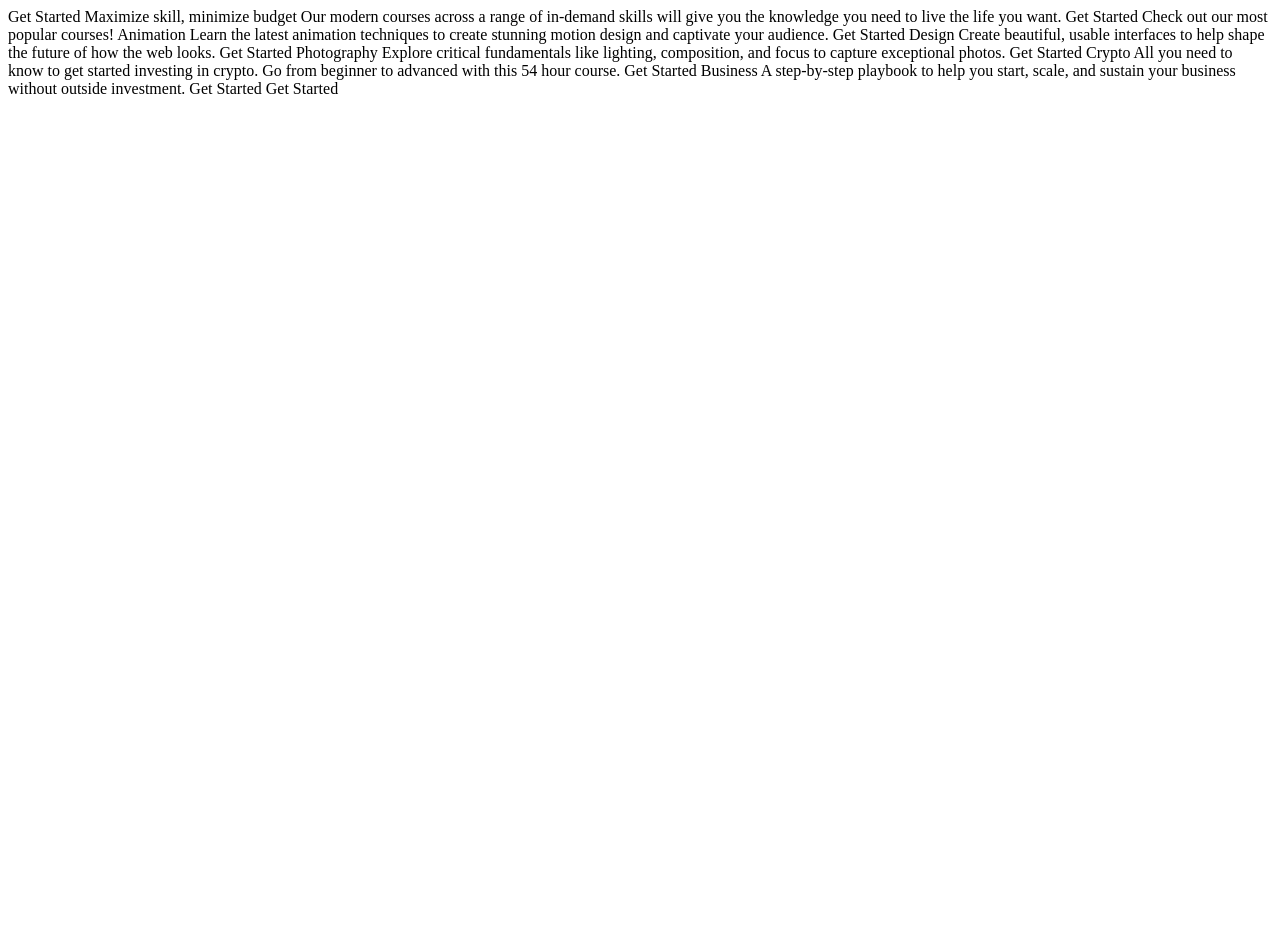
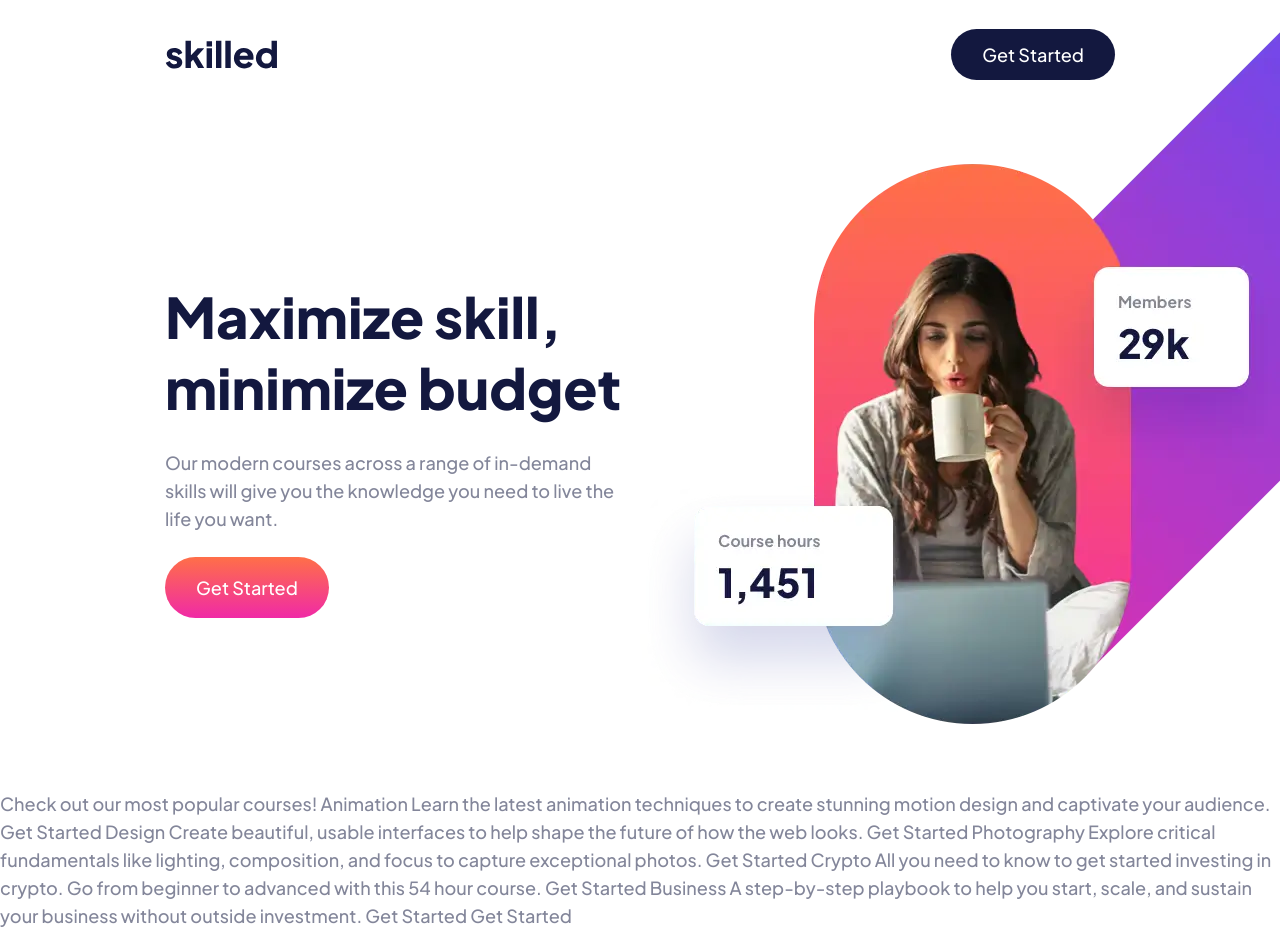
Before and after one commit to joaskr/skilled-e-learning-landing-page, a plain HTML site: page index.html in a window 1280 px wide. Before the commit the page ends 800 px from the top, so only its background shows below. Drawn offline with Linux system fonts and the light colour scheme.

Commit message:
Added header

```diff
--- a/index.html
+++ b/index.html
@@ -7,17 +7,27 @@
   <link rel="icon" type="image/png" sizes="32x32" href="./assets/favicon-32x32.png">
 
   <title>Frontend Mentor | Skilled e-learning landing page</title>
+  <link rel="preconnect" href="https://fonts.googleapis.com">
+  <link rel="preconnect" href="https://fonts.gstatic.com" crossorigin>
+  <link href="https://fonts.googleapis.com/css2?family=Plus+Jakarta+Sans:wght@500;700;800&display=swap" rel="stylesheet">
+  <link rel="stylesheet" href="./reset.css">
+  <link rel="stylesheet" href="./style.css">
 </head>
 <body>
-
-  Get Started
-
-  Maximize skill, minimize budget
-
-  Our modern courses across a range of in-demand skills will give you the
-  knowledge you need to live the life you want.
-
-  Get Started
+  <header>
+    <div class="top-section">
+      <img src="./assets/logo-dark.svg" alt="skilled logo">
+      <button class="button-header">Get Started</button>
+    </div>
+    <div class="hero-section">
+      <h1>Maximize skill, minimize budget</h1>
+      <p>Our modern courses across a range of in-demand skills will give you the knowledge you need to live the life you want.</p>
+      <button class="button-main">Get Started</button>
+      <div class="hero-img-mobile">
+        <img src="./assets/image-hero-mobile@2x.webp" alt="woman holding a cup, course hours 1451, members 29k">
+      </div>
+    </div>
+  </header>
 
   Check out our most popular courses!
 
--- /dev/null
+++ b/reset.css
@@ -0,0 +1,114 @@
+/* http://meyerweb.com/eric/tools/css/reset/
+   v2.0 | 20110126
+   License: none (public domain)
+*/
+
+html,
+body,
+div,
+span,
+applet,
+object,
+iframe,
+h1,
+h2,
+h3,
+h4,
+h5,
+h6,
+p,
+blockquote,
+pre,
+a,
+abbr,
+acronym,
+address,
+big,
+cite,
+code,
+del,
+dfn,
+em,
+img,
+ins,
+kbd,
+q,
+s,
+samp,
+small,
+strike,
+strong,
+sub,
+sup,
+tt,
+var,
+b,
+u,
+i,
+center,
+dl,
+dt,
+dd,
+ol,
+ul,
+li,
+fieldset,
+form,
+label,
+legend,
+table,
+caption,
+tbody,
+tfoot,
+thead,
+tr,
+th,
+td,
+article,
+aside,
+canvas,
+details,
+embed,
+figure,
+figcaption,
+footer,
+header,
+hgroup,
+menu,
+nav,
+output,
+ruby,
+section,
+summary,
+time,
+mark,
+audio,
+video {
+  margin: 0;
+  padding: 0;
+  border: 0;
+  font-size: 100%;
+  font: inherit;
+  vertical-align: baseline;
+}
+/* HTML5 display-role reset for older browsers */
+article,
+aside,
+details,
+figcaption,
+figure,
+footer,
+header,
+hgroup,
+menu,
+nav,
+section {
+  display: block;
+}
+body {
+  line-height: 1;
+}
+ol,
+ul {
+  list-style: none;
+}
--- /dev/null
+++ b/style.css
@@ -0,0 +1,194 @@
+:root {
+  --light-blue: #666ca3;
+  --dark-blue: #13183f;
+  --gray: #83869a;
+  --dark-pink: #f74780;
+  --light-pink: #ffa7c3;
+  --white: #fff;
+  --pink-gradient: linear-gradient(180deg, #ff6f48 0%, #f02aa6 100%);
+  --purple-gradient: linear-gradient(180deg, #4851ff -54.32%, #f02aa6 100%);
+}
+/* background-image: linear-gradient(45deg, var(--gradient-colors)); */
+body {
+  font-family: "Plus Jakarta Sans", sans-serif;
+  font-size: 1rem;
+  line-height: 1.75rem;
+  color: var(--gray);
+  font-weight: 500;
+}
+
+h1,
+h2,
+h3,
+h4 {
+  font-style: normal;
+  font-weight: 800;
+  color: var(--dark-blue);
+}
+
+button {
+  border-radius: 28px;
+  color: var(--white);
+  padding: 0.88rem 1.94rem;
+  cursor: pointer;
+  border: none;
+  font-family: "Plus Jakarta Sans", sans-serif;
+  font-size: 1rem;
+}
+
+.button-header {
+  background: var(--dark-blue);
+}
+
+.button-header:hover {
+  background: var(--light-blue);
+}
+
+.button-main {
+  background: var(--pink-gradient);
+  padding: 1.19rem 1.94rem;
+  border-radius: 31.5px;
+  margin-bottom: 2.875rem;
+}
+
+.button-main:hover {
+  background: linear-gradient(
+      0deg,
+      rgba(255, 255, 255, 0.5),
+      rgba(255, 255, 255, 0.5)
+    ),
+    linear-gradient(180deg, #ff6f48 0%, #f02aa6 100%);
+}
+
+.button-footer {
+  background: var(--purple-gradient);
+}
+
+.button-footer:hover {
+  background: linear-gradient(
+      0deg,
+      rgba(255, 255, 255, 0.5),
+      rgba(255, 255, 255, 0.5)
+    ),
+    linear-gradient(180deg, #4851ff -54.32%, #f02aa6 100%);
+}
+
+.top-section {
+  display: flex;
+  align-items: center;
+  justify-content: space-between;
+  margin-bottom: 2.375rem;
+  padding: 1rem 1rem;
+}
+
+.hero-section {
+  display: flex;
+  flex-direction: column;
+  align-items: flex-start;
+  overflow: hidden;
+  padding: 1rem 1rem;
+}
+
+h1 {
+  font-size: 2.5rem;
+  line-height: 3.13rem;
+  padding-bottom: 1.625rem;
+}
+
+.hero-section p {
+  padding-bottom: 1.5rem;
+}
+
+.hero-img-mobile {
+  align-self: center;
+  width: 100%;
+  filter: drop-shadow(0px 4px 4px rgba(0, 0, 0, 0.25));
+  display: flex;
+  justify-content: center;
+}
+
+.hero-img-mobile img {
+  width: 120%;
+}
+
+@media screen and (min-width: 768px) {
+  header {
+    background-image: url("./assets/image-hero-tablet.webp");
+    background-repeat: no-repeat;
+    background-position-x: 380px;
+    background-position-y: -110px;
+  }
+
+  .hero-img-mobile {
+    display: none;
+  }
+
+  .top-section {
+    margin-bottom: 0rem;
+    padding: 1.5rem 2.5rem;
+  }
+
+  .hero-section {
+    width: 50%;
+    padding: 6.188rem 0rem 6.188rem 2.5rem;
+  }
+
+  .button-main {
+    margin-bottom: 0px;
+  }
+}
+@media screen and (min-width: 1000px) {
+  body {
+    font-size: 1.13rem;
+  }
+
+  h1 {
+    font-size: 3.5rem;
+    line-height: 4.44rem;
+  }
+
+  h2 {
+    font-size: 2.5rem;
+    line-height: 3.13rem;
+  }
+
+  h3 {
+    font-size: 2rem;
+    line-height: 3.13rem;
+  }
+
+  h4 {
+    font-size: 1.5rem;
+    line-height: 1.88rem;
+    text-shadow: 0px 4px 4px rgba(0, 0, 0, 0.25);
+  }
+
+  button {
+    font-family: "Plus Jakarta Sans", sans-serif;
+    font-size: 1.13rem;
+  }
+
+  .top-section {
+    margin-bottom: 0rem;
+    padding: 1.813rem 10.313rem;
+  }
+
+  .hero-section {
+    width: 50%;
+    max-width: 457px;
+    padding: 10.75rem 0rem 10.75rem 10.313rem;
+  }
+
+  header {
+    background-image: url("./assets/image-hero-desktop.webp");
+    background-repeat: no-repeat;
+    background-position-x: 50vw;
+    background-position-y: -150px;
+  }
+}
+
+@media screen and (min-width: 1800px) {
+  header {
+    background-position-x: 65vw;
+  }
+}
```
